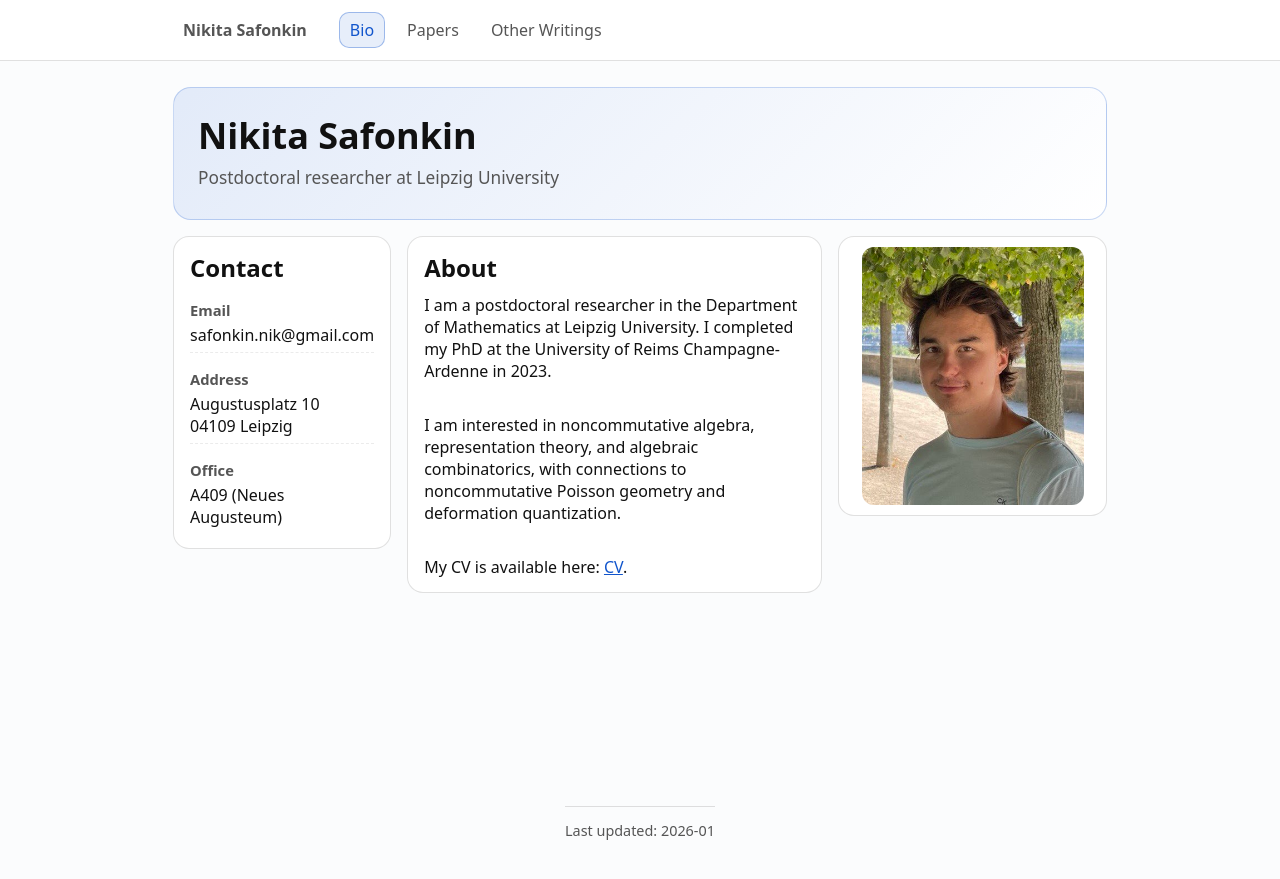
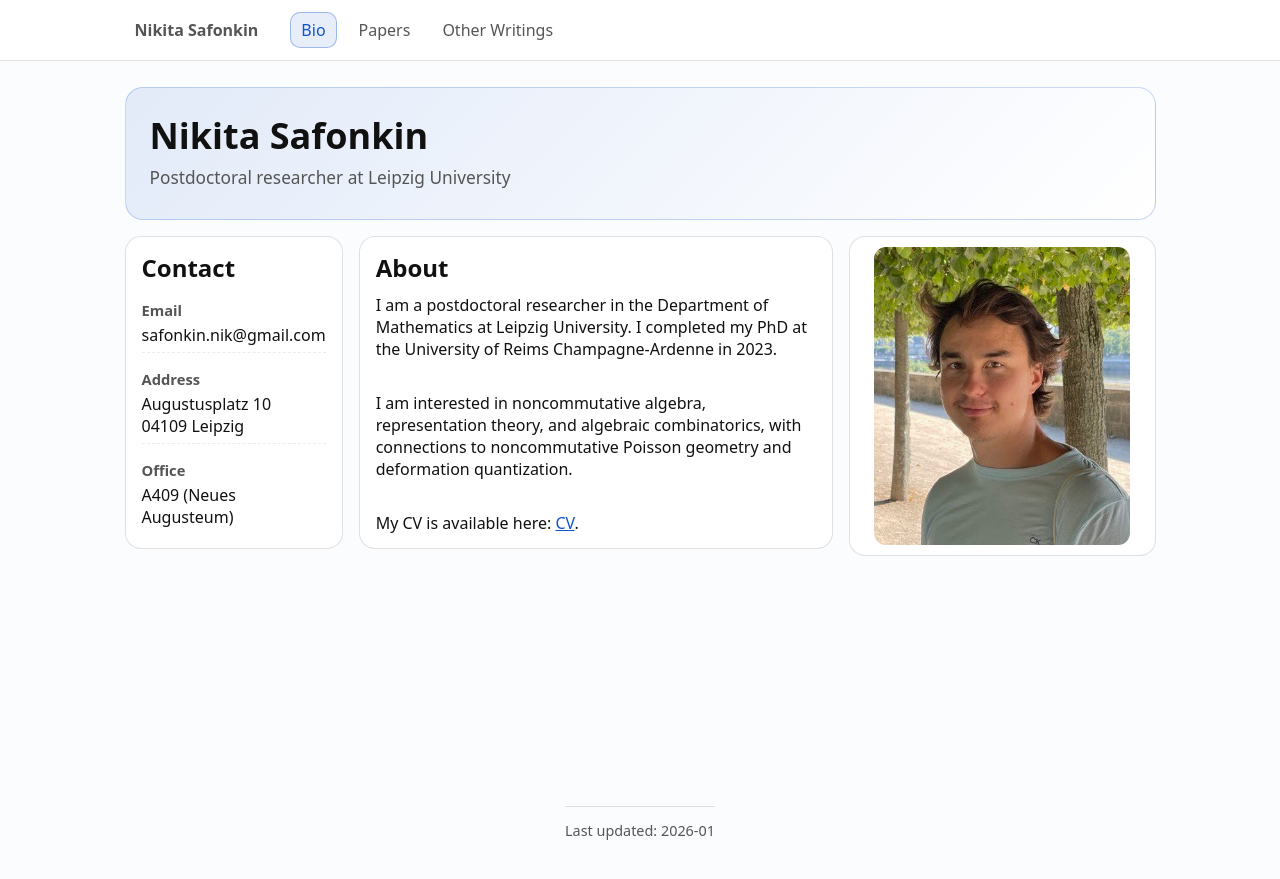
Before and after one commit to n-safonkin/n-safonkin.github.io, a Jekyll site: the page built from index.html, in a window 1280 px wide. Shown: the top 879 px of the page. Built offline with Jekyll 4.4.1, drawn with Linux system fonts in a browser that asks for light colours.

Commit message:
Update style.css

```diff
--- a/assets/style.css
+++ b/assets/style.css
@@ -7,8 +7,8 @@
   --muted: #555;
   --border: rgba(0,0,0,.12);
 
-  /* ONE knob: same width on all pages (15% smaller than 1140px) */
-  --container: 970px;
+  /* ONE knob: same width on all pages (+10% from 970px) */
+  --container: 1067px;
 }
 
 *{ box-sizing: border-box; }
```
